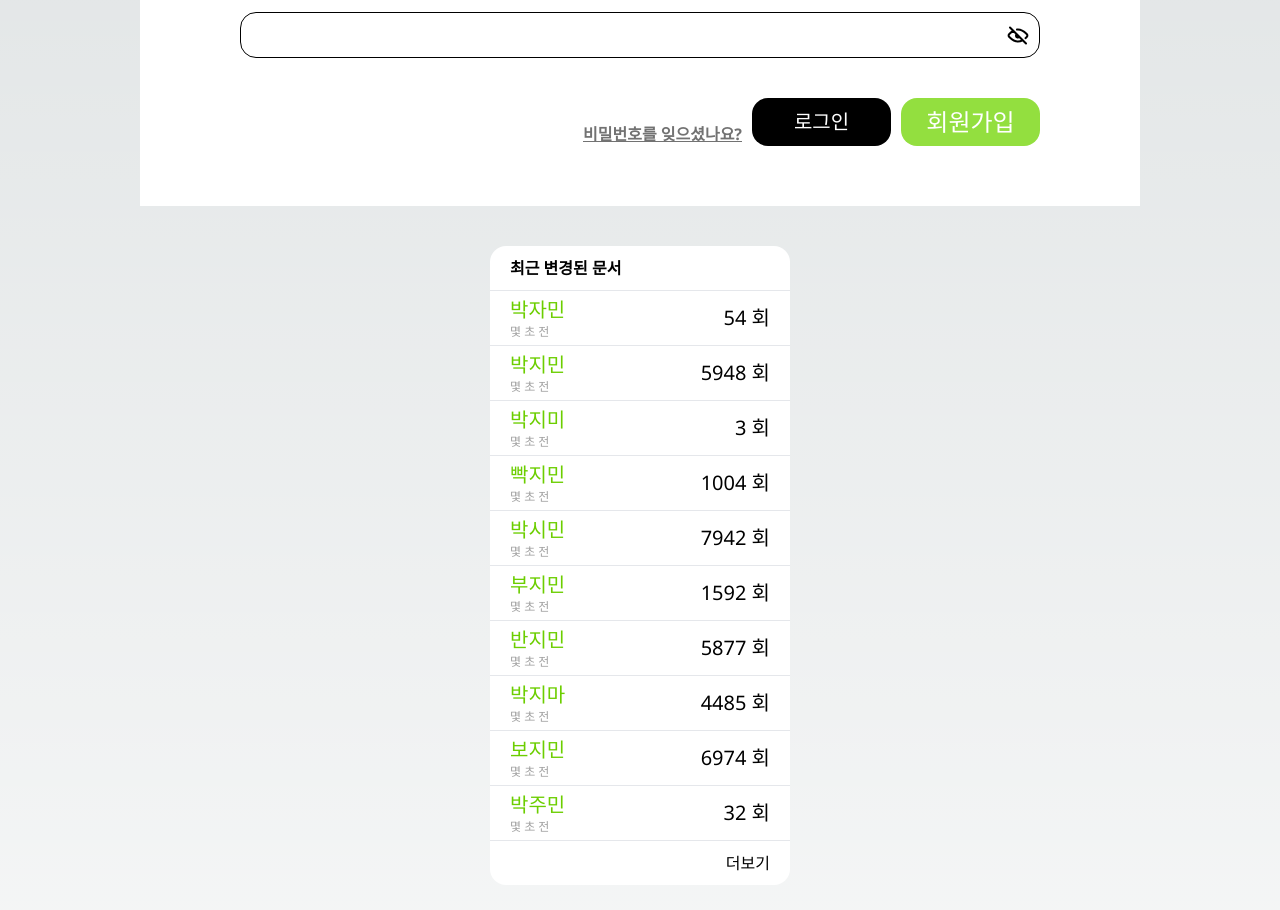
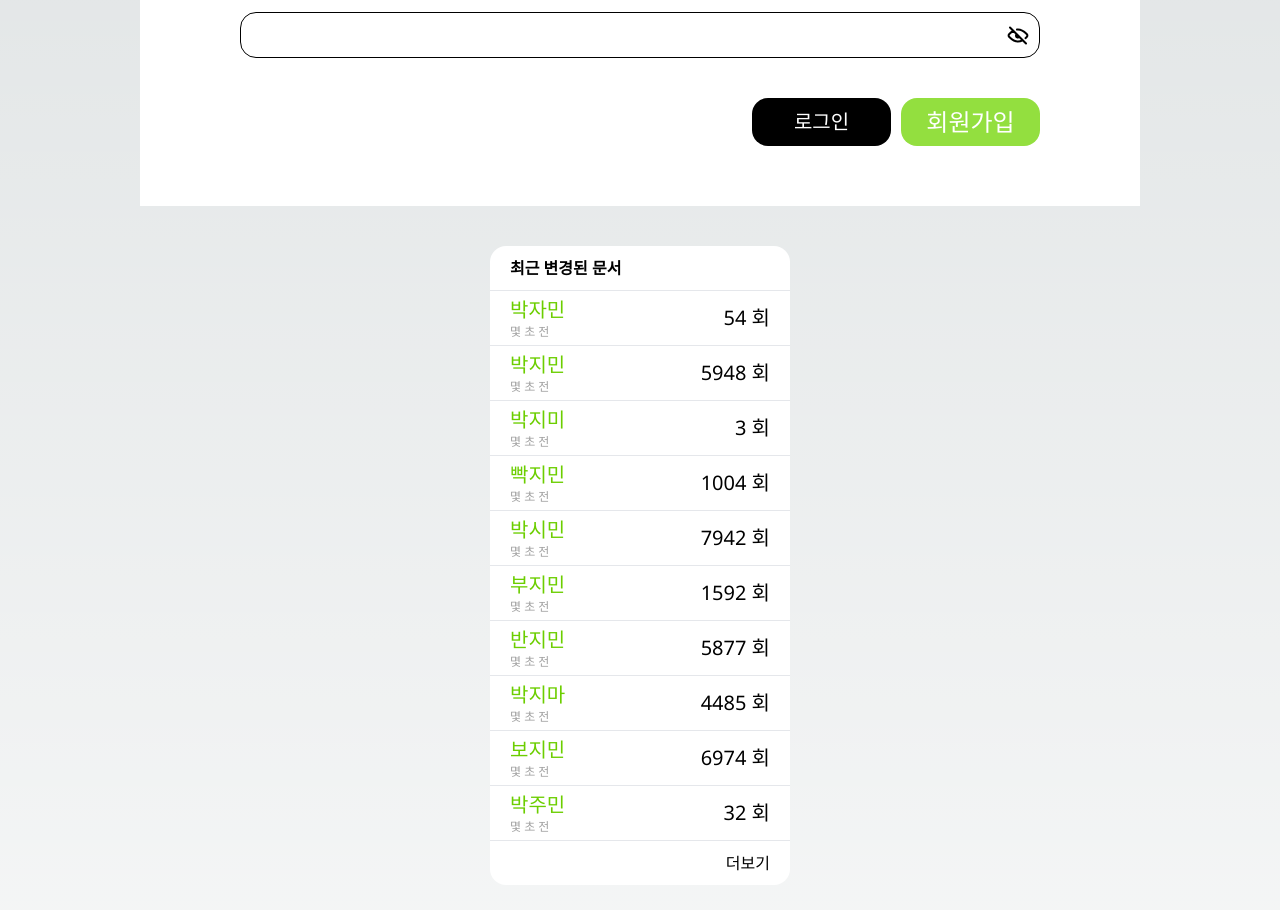
Before and after one commit to Daemawiki/Claudia, a Next.js app: page /signup in a window 1280 px wide. Shown: the part 800-1710 px from the top of the page. Built offline with nearby package versions, Linux system fonts and the light colour scheme.

Commit message:
🔥:: 비밀번호 찾기 삭제

```diff
--- a/src/app/signup/page.tsx
+++ b/src/app/signup/page.tsx
@@ -36,9 +36,6 @@ export default function SignUp() {
             <Dropdown title="전공" content={majorMenu} width={180} />
             <PasswordForm />
             <div className="flex justify-end items-end gap-[10px] pt-5">
-              <span className="font-bold text-[#727272] underline">
-                비밀번호를 잊으셨나요?
-              </span>
               <Link href={"/login"}>
                 <Button
                   text="로그인"
```
